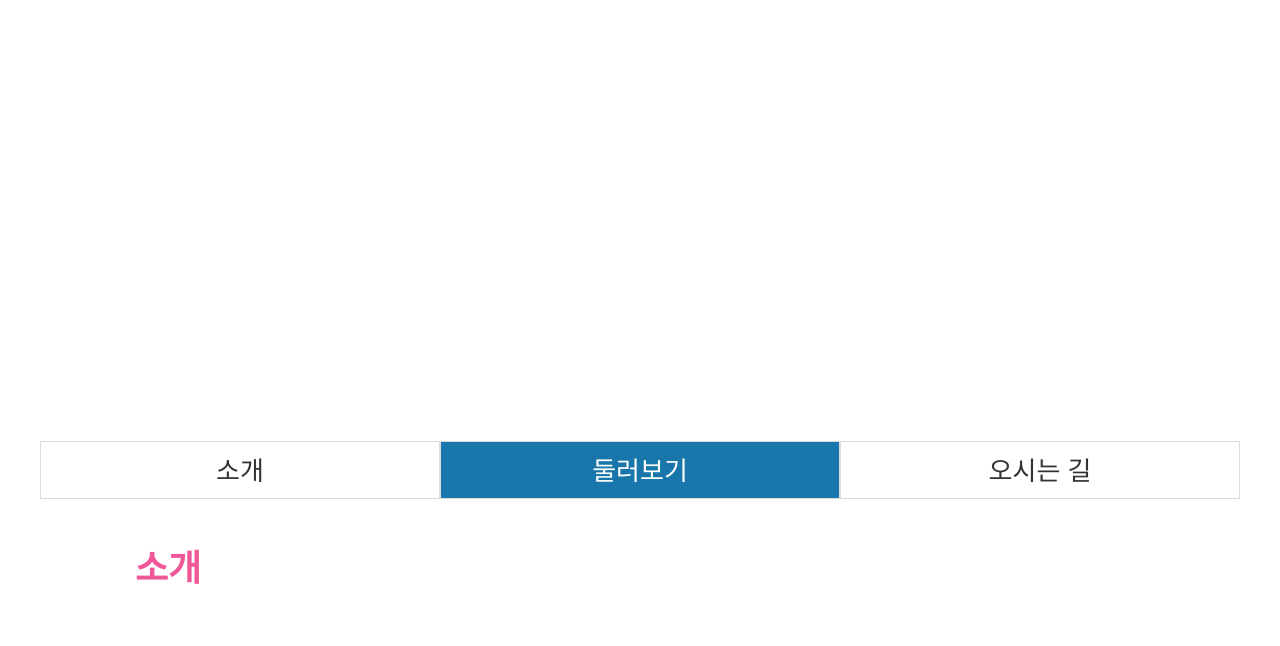
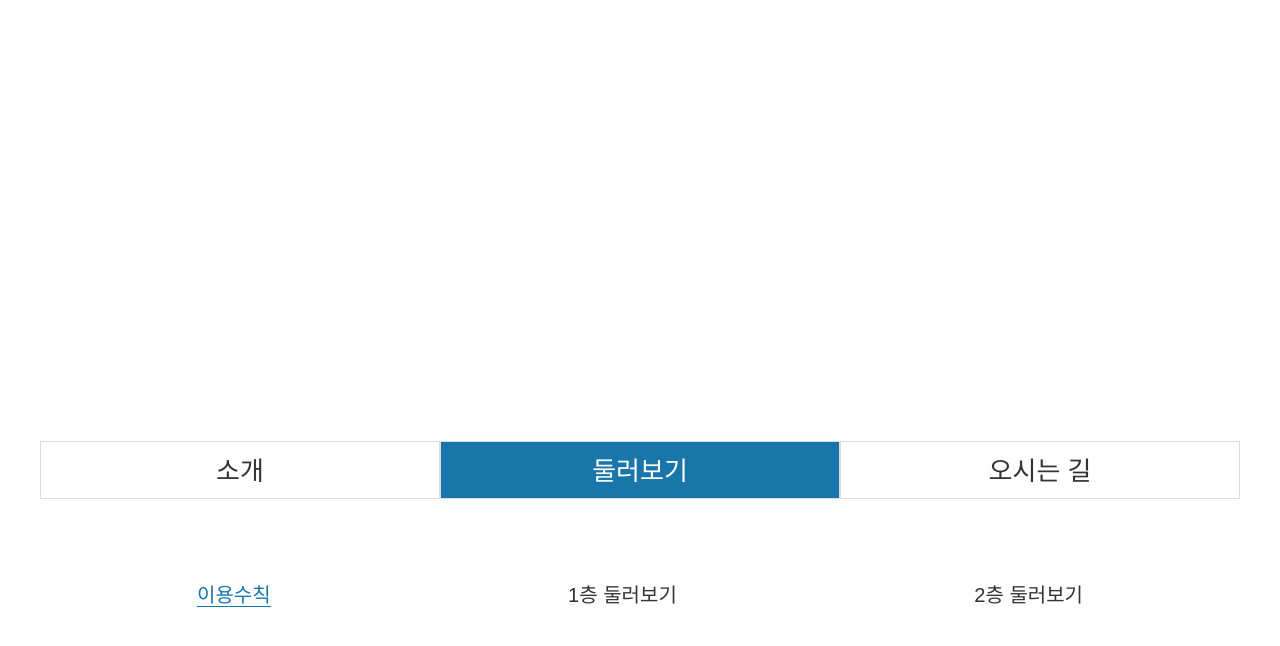
Before and after one commit to ironpark1105/seoch-love, a plain HTML site: page introduce/introduce_2.html in a window 1280 px wide. Shown: the part 99-745 px from the top of the page. Drawn offline with nearby package versions, Linux system fonts and the light colour scheme.

Commit message:
Update introduce_2.html

```diff
--- a/introduce/introduce_2.html
+++ b/introduce/introduce_2.html
@@ -69,7 +69,7 @@
                 <li><a id="white" href="./introduce_2.html">둘러보기</a></li>
                 <li><a href="./introduce_3.html">오시는 길</a></li>
             </ul>
-            <h2>소개</h2>
+            <h2></h2>
             <div class="dog-img"></div>
         </div>
         <ul class="introduce-ul">
```
